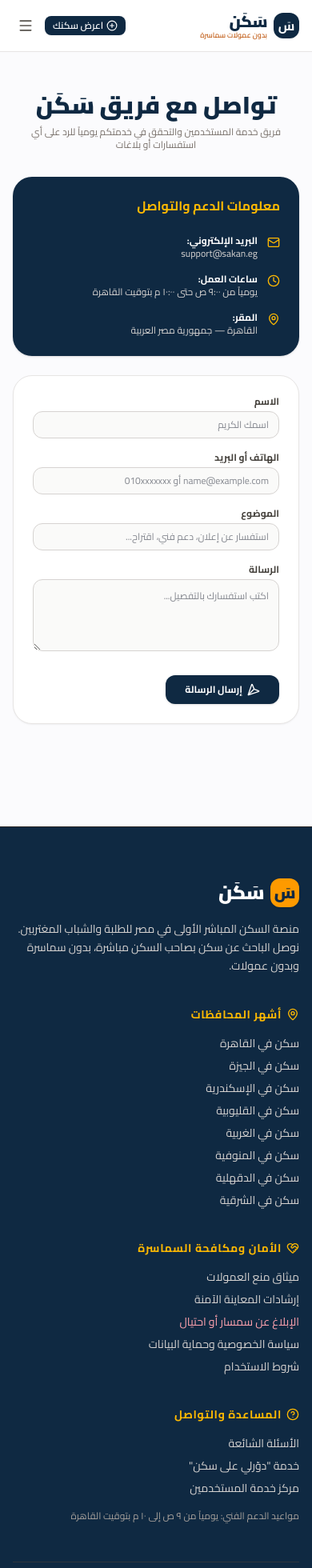
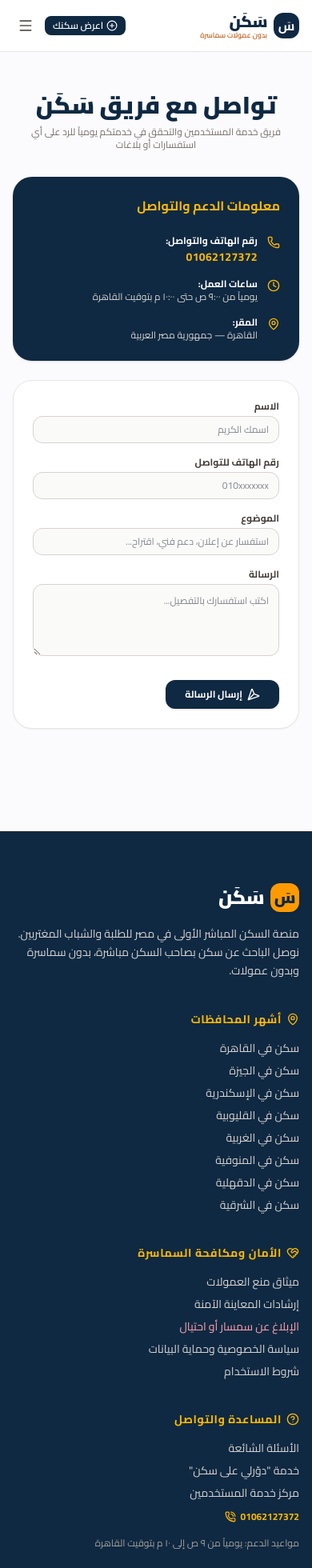
Before and after one commit to nourdarwesh960-web/sakan, a Next.js app: page /contact in a window 390 px wide. Shown: the top 1960 px of the page at 80% size. Built offline with nearby package versions, Linux system fonts and the light colour scheme; no server answers.

Commit message:
feat: replace email with direct phone support 01062127372

```diff
--- a/src/app/contact/page.tsx
+++ b/src/app/contact/page.tsx
@@ -34,10 +34,16 @@
 
           <div className="space-y-4 text-xs sm:text-sm text-stone-300">
             <div className="flex items-start gap-3">
-              <Mail className="w-4 h-4 text-amber-400 shrink-0 mt-0.5" />
+              <Phone className="w-4 h-4 text-amber-400 shrink-0 mt-0.5" />
               <div>
-                <span className="block font-bold text-white">البريد الإلكتروني:</span>
-                <span dir="ltr">support@sakan.eg</span>
+                <span className="block font-bold text-white">رقم الهاتف والتواصل:</span>
+                <a
+                  href="tel:01062127372"
+                  className="text-amber-400 hover:text-amber-300 font-bold text-sm tracking-wide block mt-0.5"
+                  dir="ltr"
+                >
+                  01062127372
+                </a>
               </div>
             </div>
 
@@ -89,14 +95,14 @@
                 </div>
 
                 <div>
-                  <label className="text-xs font-bold text-stone-700 block mb-1">الهاتف أو البريد</label>
+                  <label className="text-xs font-bold text-stone-700 block mb-1">رقم الهاتف للتواصل</label>
                   <input
-                    type="text"
+                    type="tel"
                     required
                     dir="ltr"
                     value={emailOrPhone}
                     onChange={(e) => setEmailOrPhone(e.target.value)}
-                    placeholder="010xxxxxxx أو name@example.com"
+                    placeholder="010xxxxxxx"
                     className="w-full bg-stone-50 border border-stone-300 rounded-xl px-3 py-2 text-xs text-right focus:outline-none"
                   />
                 </div>
--- a/src/components/Footer.tsx
+++ b/src/components/Footer.tsx
@@ -104,8 +104,18 @@
                   مركز خدمة المستخدمين
                 </Link>
               </li>
-              <li className="pt-2 text-xs text-stone-400 leading-normal">
-                مواعيد الدعم الفني: يومياً من ٩ ص إلى ١٠ م بتوقيت القاهرة
+              <li className="pt-1">
+                <a
+                  href="tel:01062127372"
+                  className="inline-flex items-center gap-1.5 text-amber-400 hover:text-amber-300 font-bold text-xs"
+                  dir="ltr"
+                >
+                  <PhoneCall className="w-3.5 h-3.5" />
+                  <span>01062127372</span>
+                </a>
+              </li>
+              <li className="pt-1 text-xs text-stone-400 leading-normal">
+                مواعيد الدعم: يومياً من ٩ ص إلى ١٠ م بتوقيت القاهرة
               </li>
             </ul>
           </div>
```
